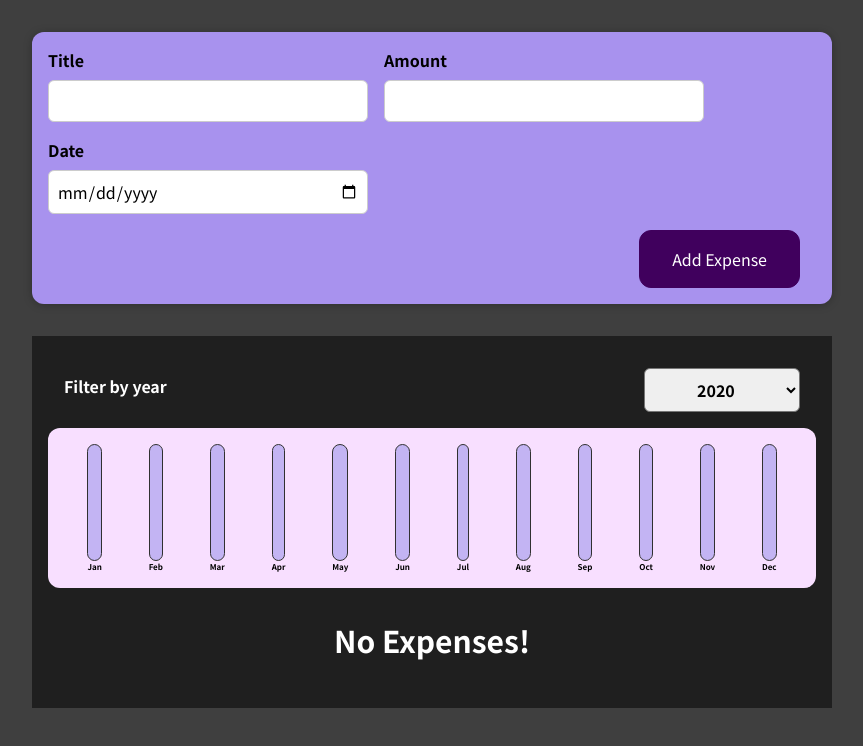
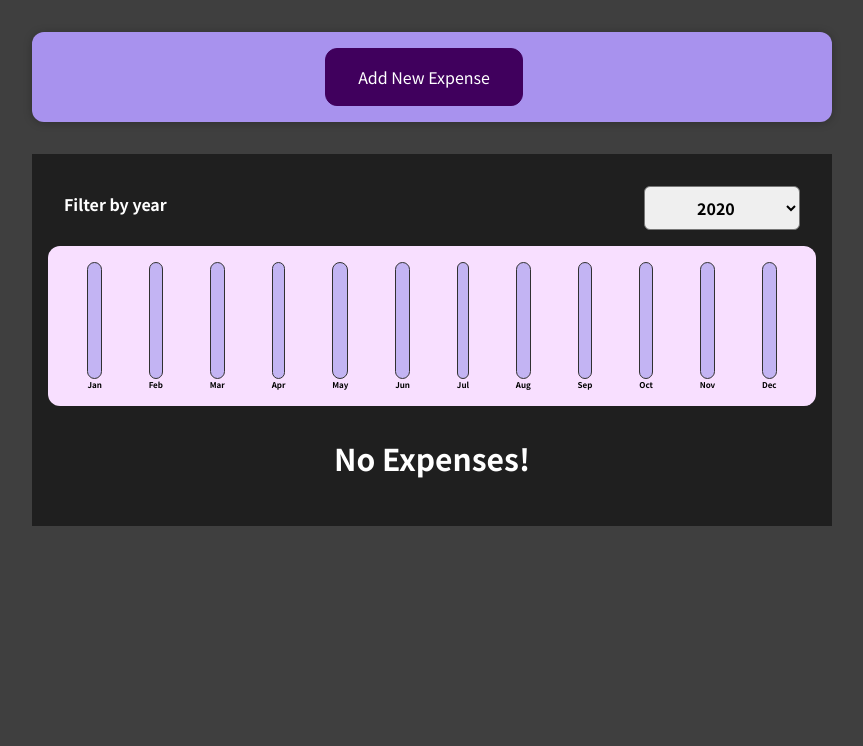
Before and after one commit to tayalshivu1/React-Expense-Tracker, a React (Create React App) app: page / in a window 1280 px wide. Shown: the top 746 px of the page, without its empty margins (208-1071 px from the left). Built offline with nearby package versions, Linux system fonts and the light colour scheme.

Commit message:
Update ExpenseForm.js

```diff
--- a/src/components/NewExpense/ExpenseForm.js
+++ b/src/components/NewExpense/ExpenseForm.js
@@ -7,6 +7,8 @@ const ExpenseForm = ({ onSaveExpenseData }) => {
     enteredAmount: "",
     eneteredDate: "",
   });
+
+  const [showForm, setShowForm] = useState(false);
 
   const inputChangeHandler = (identifier, val) => {
     if (identifier === "title") {
@@ -32,10 +34,13 @@ const ExpenseForm = ({ onSaveExpenseData }) => {
 
     onSaveExpenseData(inputData);
 
+    setShowForm(false);
     setUserInput({ enteredTitle: "", enteredAmount: "", enteredDate: "" });
   };
 
   return (
+    <div>
+      {showForm ? (
         <form onSubmit={submitHandler}>
           <div className="new-expense__controls">
             <div className="new-expense__control">
@@ -66,15 +71,26 @@ const ExpenseForm = ({ onSaveExpenseData }) => {
                 type="date"
                 min="2019-01-01"
                 max="2023-07-20"
-            onChange={(event) => inputChangeHandler("date", event.target.value)}
+                onChange={(event) =>
+                  inputChangeHandler("date", event.target.value)
+                }
                 value={userInput.enteredDate}
               />
             </div>
           </div>
           <div className="new-expense__actions">
+            <button type="cancel" onClick={() => setShowForm(false)}>
+              Cancel
+            </button>
             <button type="submit">Add Expense</button>
           </div>
         </form>
+      ) : (
+        <div className="new-expense__action">
+          <button onClick={() => setShowForm(true)}>Add New Expense</button>
+        </div>
+      )}
+    </div>
   );
 };
 
```
Lines whose indentation alone changed are shown as unchanged.
